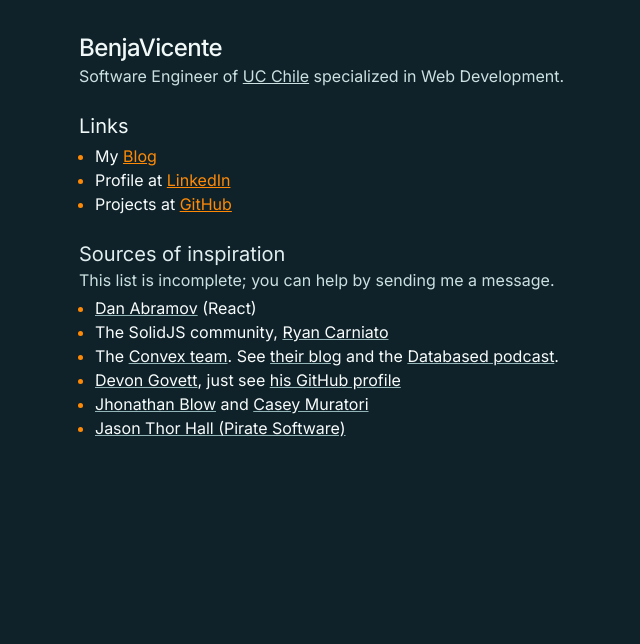
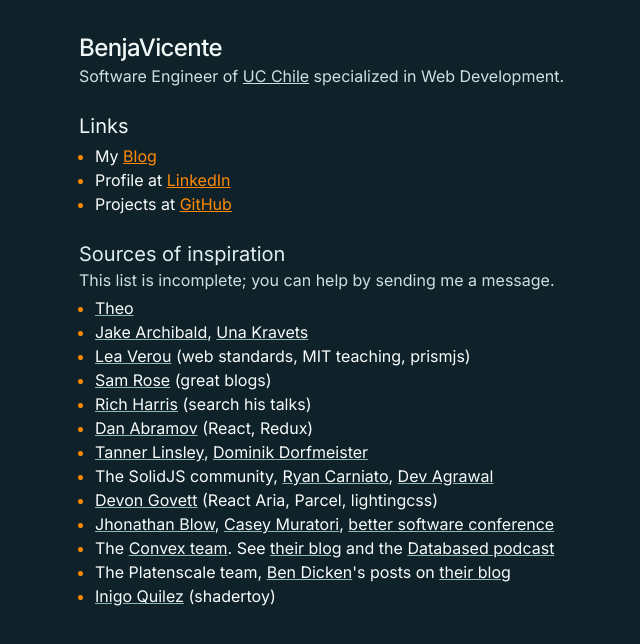
Before and after one commit to benjavicente/benjavicente.dev, a Next.js app: page / in a window 1280 px wide. Shown: the top 644 px of the page, without its empty margins (257-897 px from the left). Built offline with nearby package versions, Linux system fonts and the light colour scheme.

Commit message:
more people!

```diff
--- a/src/app/page.tsx
+++ b/src/app/page.tsx
@@ -2,14 +2,14 @@
 
 export default function Home() {
 	return (
-		<main className="limit-width px-4 py-8 text-forest-50 [&_a]:underline">
+		<main className="limit-width text-forest-50 px-4 py-8 [&_a]:underline">
 			<div className="mb-4">
-				<h1 className="text-2xl font-[450] tracking-tight text-forest-100">BenjaVicente</h1>
+				<h1 className="text-forest-100 text-2xl font-[450] tracking-tight">BenjaVicente</h1>
 				<p className="text-forest-300">
 					Software Engineer of <a href="https://uc.cl">UC Chile</a> specialized in Web Development.
 				</p>
 			</div>
-			<h2 className="mb-1 mt-6 text-xl text-forest-100">Links</h2>
+			<h2 className="text-forest-100 mt-6 mb-1 text-xl">Links</h2>
 			<ul className="list-disc pl-4 marker:text-orange-400 [&_a]:text-orange-400">
 				<li>
 					My <Link href="/blog">Blog</Link>
@@ -21,28 +21,50 @@
 					Projects at <a href="https://github.com/benjavicente">GitHub</a>
 				</li>
 			</ul>
-			<h2 className="mt-6 text-xl text-forest-200">Sources of inspiration</h2>
-			<p className="mb-1 text-forest-300">This list is incomplete; you can help by sending me a message.</p>
-			<ul className="list-disc pl-4 marker:text-orange-400 [&_a]:decoration-forest-400">
+			<h2 className="text-forest-200 mt-6 text-xl">Sources of inspiration</h2>
+			<p className="text-forest-300 mb-1">This list is incomplete; you can help by sending me a message.</p>
+			<ul className="[&_a]:decoration-forest-400 list-disc pl-4 marker:text-orange-400">
 				<li>
-					<a href="https://overreacted.io/">Dan Abramov</a> (React)
+					<a href="https://x.com/theo">Theo</a>
 				</li>
 				<li>
-					The SolidJS community, <a href="https://dev.to/ryansolid">Ryan Carniato</a>
+					<a href="https://jakearchibald.com/">Jake Archibald</a>, <a href="https://una.im/">Una Kravets</a>
+				</li>
+				<li>
+					<a href="https://lea.verou.me/">Lea Verou</a> (web standards, MIT teaching, prismjs)
+				</li>
+				<li>
+					<a href="https://samwho.dev/">Sam Rose</a> (great blogs)
+				</li>
+				<li>
+					<a href="https://bsky.app/profile/rich-harris.dev">Rich Harris</a> (search his talks)
+				</li>
+				<li>
+					<a href="https://overreacted.io/">Dan Abramov</a> (React, Redux)
+				</li>
+				<li>
+					<a href="https://x.com/tannerlinsley">Tanner Linsley</a>, <a href="https://bsky.app/profile/tkdodo.eu">Dominik Dorfmeister</a>
+				</li>
+				<li>
+					The SolidJS community, <a href="https://dev.to/ryansolid">Ryan Carniato</a>, <a href="https://x.com/devagrawal09">Dev Agrawal</a>
+				</li>
+				<li>
+					<a href="https://bsky.app/profile/devongovett.bsky.social">Devon Govett</a> (React Aria, Parcel, lightingcss)
+				</li>
+				<li>
+					<a href="https://x.com/Jonathan_Blow">Jhonathan Blow</a>, <a href="https://caseymuratori.com/">Casey Muratori</a>,{" "}
+					<a href="https://bettersoftwareconference.com/">better software conference</a>
 				</li>
 				<li>
 					The <a href="https://www.convex.dev/">Convex team</a>. See <a href="https://stack.convex.dev/tag/Perspectives">their blog</a> and
-					the <a href="https://www.convex.dev/podcast">Databased podcast</a>.
+					the <a href="https://www.convex.dev/podcast">Databased podcast</a>
 				</li>
 				<li>
-					<a href="https://bsky.app/profile/devongovett.bsky.social">Devon Govett</a>, just see{" "}
-					<a href="https://github.com/devongovett">his GitHub profile</a>
+					The Platenscale team, <a href="https://x.com/benjdicken">Ben Dicken</a>&apos;s posts on{" "}
+					<a href="https://planetscale.com/blog">their blog</a>
 				</li>
 				<li>
-					<a href="https://x.com/Jonathan_Blow">Jhonathan Blow</a> and <a href="https://caseymuratori.com/">Casey Muratori</a>
-				</li>
-				<li>
-					<a href="https://bsky.app/profile/piratesoftware.live">Jason Thor Hall (Pirate Software)</a>
+					<a href="https://iquilezles.org/">Inigo Quilez</a> (shadertoy)
 				</li>
 			</ul>
 		</main>
```
